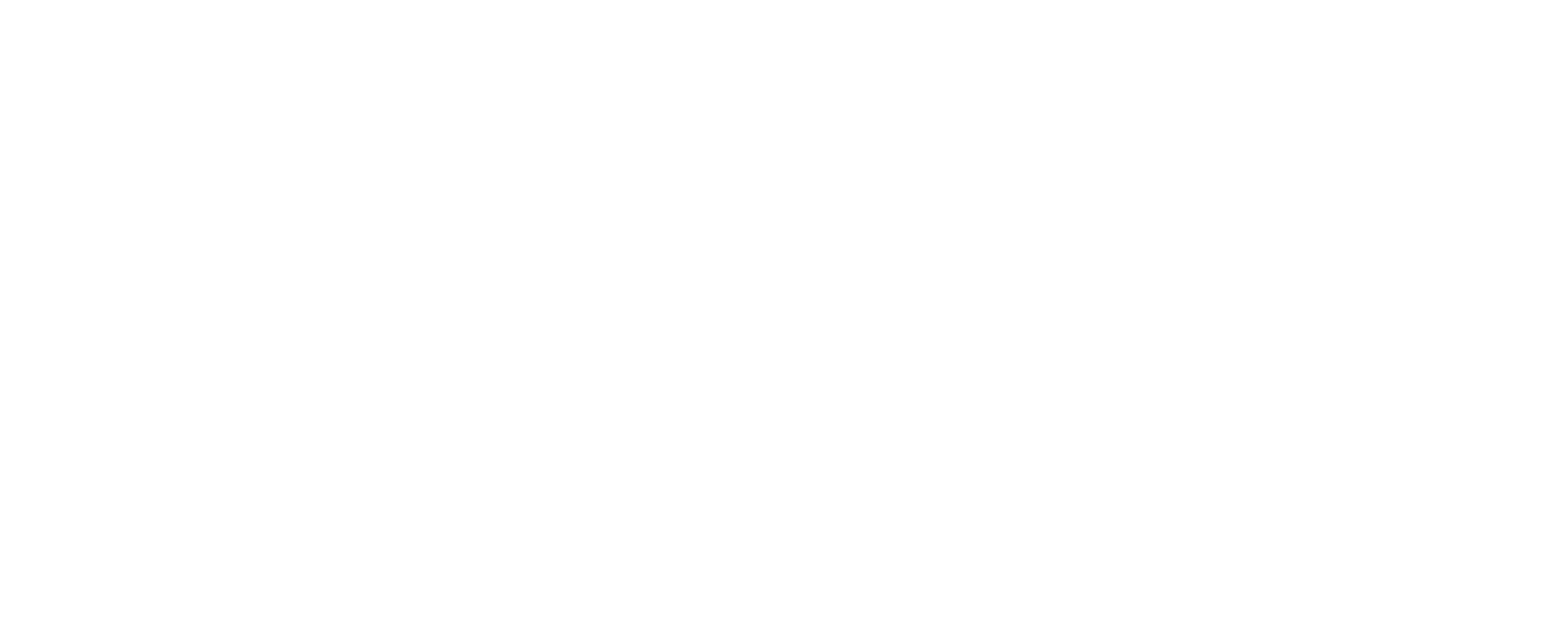
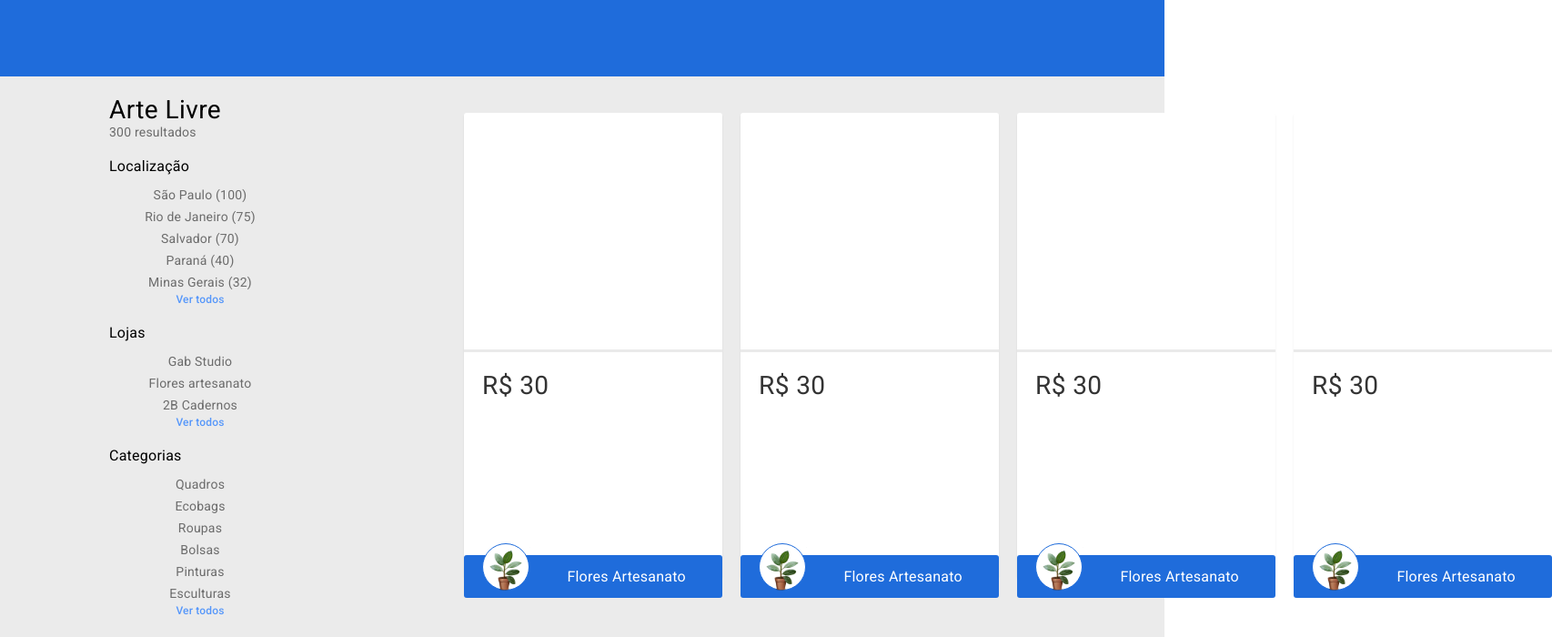
Before and after one commit to brunandrade/MegaHack-ArteLivre, a React (Create React App) app: page /artelivre in a window 1280 px wide. Shown: the part 260-960 px from the top of the page at 91% size, 1706 px wide, since content can reach past the window. Before the commit the page ends 800 px from the top, so only its background shows below. Built offline with nearby package versions, Linux system fonts and the light colour scheme; the HTML template or start-up script is replaced by a standard one.

Commit message:
Página Arte Livre

```diff
--- a/src/pages/Products/index.js
+++ b/src/pages/Products/index.js
@@ -1,11 +1,104 @@
 import React from 'react';
+import user from '../../assets/userImage.svg';
 import HeaderComponent from '../Components/HeaderComponent'
-import {Container} from'./styles';
+import {Container, SliderSmall, Content, ArtMenu, ArtContainer, Title, Description,
+  MenuSide, MenuItem, MenuButton, MenuText, MenuContent, ProductContainer, Bar, ProductPrice, ProductUser, UserImage,UserName, ImageContainer} from'./styles';
 
 function Products() {
   return (
       <Container>
           <HeaderComponent/>
+          <SliderSmall/>
+
+        <Content>
+          <ArtMenu>
+            <Title>Arte Livre</Title>
+            <Description>300 resultados</Description>
+
+            <MenuSide>
+              <MenuContent>
+                <MenuText>Localização</MenuText>
+                <MenuItem>São Paulo (100)</MenuItem>
+                <MenuItem>Rio de Janeiro (75)</MenuItem>
+                <MenuItem>Salvador (70)</MenuItem>
+                <MenuItem>Paraná (40)</MenuItem>
+                <MenuItem>Minas Gerais (32)</MenuItem>
+                <MenuButton>Ver todos</MenuButton>
+              </MenuContent>
+
+              <MenuContent>
+                <MenuText>Lojas</MenuText>
+                <MenuItem>Gab Studio</MenuItem>
+                <MenuItem>Flores artesanato</MenuItem>
+                <MenuItem>2B Cadernos</MenuItem>
+                <MenuButton>Ver todos</MenuButton>
+              </MenuContent>
+
+              <MenuContent>
+                <MenuText>Categorias</MenuText>
+                <MenuItem>Quadros</MenuItem>
+                <MenuItem>Ecobags</MenuItem>
+                <MenuItem>Roupas</MenuItem>
+                <MenuItem>Bolsas</MenuItem>
+                <MenuItem>Pinturas</MenuItem>
+                <MenuItem>Esculturas</MenuItem>
+                <MenuButton>Ver todos</MenuButton>
+              </MenuContent>
+
+            </MenuSide>
+          </ArtMenu>
+
+          <ArtContainer>
+
+            <ProductContainer>
+              <Bar/>
+              <ProductPrice>R$ 30</ProductPrice>
+              <ProductUser>
+              <ImageContainer>
+                  <UserImage src={user} alt="Usuário"/>
+                </ImageContainer>
+                <UserName>Flores Artesanato</UserName>
+              </ProductUser>
+            </ProductContainer>
+
+            <ProductContainer>
+              <Bar/>
+              <ProductPrice>R$ 30</ProductPrice>
+              <ProductUser>
+              <ImageContainer>
+                  <UserImage src={user} alt="Usuário"/>
+                </ImageContainer>
+                <UserName>Flores Artesanato</UserName>
+              </ProductUser>
+            </ProductContainer>
+
+            <ProductContainer>
+              <Bar/>
+              <ProductPrice>R$ 30</ProductPrice>
+              <ProductUser>
+              <ImageContainer>
+                  <UserImage src={user} alt="Usuário"/>
+                </ImageContainer>
+                <UserName>Flores Artesanato</UserName>
+              </ProductUser>
+            </ProductContainer>
+
+            <ProductContainer>
+              <Bar/>
+              <ProductPrice>R$ 30</ProductPrice>
+              <ProductUser>
+                <ImageContainer>
+                  <UserImage src={user} alt="Usuário"/>
+                </ImageContainer>
+
+                <UserName>Flores Artesanato</UserName>
+              </ProductUser>
+            </ProductContainer>
+
+          </ArtContainer>
+        </Content>
+
+
       </Container>
   );
 }
--- a/src/pages/Products/styles.js
+++ b/src/pages/Products/styles.js
@@ -9,3 +9,172 @@
     background: #EBEBEB;
 
 `;
+
+export const SliderSmall = styled.div`
+    width: 100;
+    height: 241px;
+    background: #1F6CDB;
+
+`;
+
+export const Content = styled.div`
+    display: flex;
+    flex-direction: row;
+    background: #EBEBEB;
+`;
+
+export const ArtMenu = styled.div`
+    display: flex;
+    flex-direction: column;
+    padding:20px;
+    margin-left:100px;
+`;
+
+export const Title = styled.p`
+    font-family: Roboto;
+    font-style: normal;
+    font-weight: normal;
+    font-size: 28px;
+    line-height: 33px;
+    letter-spacing: 0.015em;
+
+    color: #000000;
+`;
+
+export const Description = styled.p`
+    font-family: Roboto;
+    font-style: normal;
+    font-weight: normal;
+    font-size: 14px;
+    line-height: 16px;
+    letter-spacing: 0.015em;
+    margin-bottom:20px;
+    color: #6C6C6C;
+`;
+
+export const MenuSide = styled.div`
+    width:200px;
+    justify-content: start;
+`;
+
+export const MenuContent = styled.div`
+    display: flex;
+    flex-direction: column;
+    justify-content: normal;
+`;
+
+export const MenuText = styled.p`
+    font-family: Roboto;
+    font-style: normal;
+    font-weight: normal;
+    font-size: 16px;
+    line-height: 19px;
+    letter-spacing: 0.015em;
+    color: #000000;
+    margin-bottom:10px;
+`;
+
+export const MenuItem = styled.button`
+    background: transparent;
+    border:0;
+    font-family: Roboto;
+    font-style: normal;
+    font-weight: normal;
+    font-size: 14px;
+    line-height: 24px;
+    letter-spacing: 0.015em;
+    color: #6C6C6C;
+    &:hover {
+        opacity:0.6;
+    }
+`;
+
+export const MenuButton = styled.button`
+    background: transparent;
+    border:0;
+    font-family: Roboto;
+    font-style: normal;
+    font-weight: 500;
+    font-size: 12px;
+    line-height: 14px;
+    letter-spacing: 0.015em;
+    margin-bottom:20px;
+    color: #5697FA;
+
+    &:hover {
+        opacity:0.6;
+    }
+`;
+
+export const ArtContainer = styled.div`
+    display: flex;
+    margin-left: 150px;
+
+`;
+
+export const ProductContainer = styled.div`
+   width: 284px;
+   height: 510px;
+   background: #FFFFFF;
+   box-shadow: 0px 2px 2px rgba(0, 0, 0, 0.1);
+   border-radius: 3px;
+   margin-top: 40px;
+   margin-left: 20px;
+
+`;
+
+export const Bar = styled.div`
+   width: 283.92px;
+    height: 2.54px;
+    background: #EAEAEA;
+    margin-top:260px;
+`;
+
+export const ProductPrice = styled.p`
+   font-family: Roboto;
+    font-style: normal;
+    font-weight: normal;
+    font-size: 28px;
+    line-height: 33px;
+    letter-spacing: 0.015em;
+    padding:20px;
+    color: #333333;
+`;
+
+export const ProductUser = styled.div`
+    display: flex;
+    flex-direction: row;
+    justify-content: space-between;
+    padding: 20px;
+    align-items:center;
+    width: 284px;
+    height: 47px;
+    background: #1F6CDB;
+    border-radius: 3px;
+    margin-top:150px;
+
+`;
+export const ImageContainer = styled.div`
+    width: 52px;
+    height: 52px;
+    border: 1px solid;
+    border-color:#1F6CDB;
+    border-radius: 30px;
+    background-color:#FFF;
+    margin-bottom:20px;
+
+
+`;
+export const UserImage = styled.img`
+
+
+`;
+export const UserName = styled.p`
+   font-family: Roboto;
+    font-style: normal;
+    font-weight: normal;
+    font-size: 16px;
+    letter-spacing: 0.015em;
+    margin-right:20px;
+    color: #FFFFFF;
+`;
```
Also changed, not shown: src/assets/userImage.svg (added).
